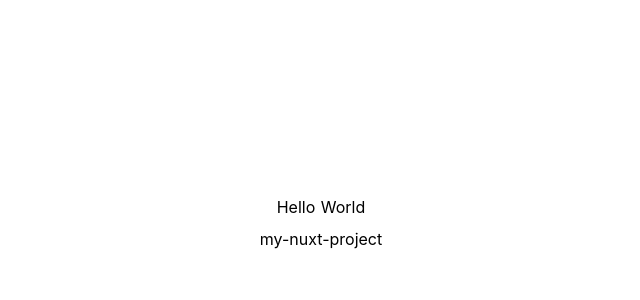
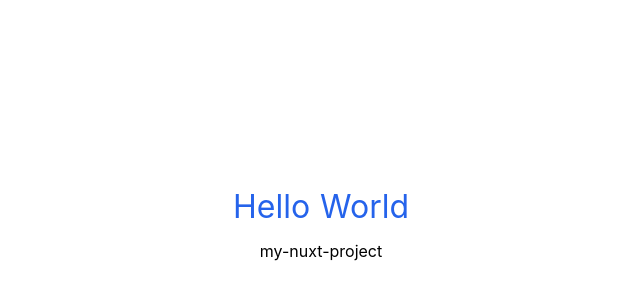
Before and after one commit to rsgd/my-nuxt-project, a Nuxt app: page / in a window 1280 px wide. Shown: the part 166-466 px from the top of the page, without its empty margins (319-959 px from the left). Built offline with nearby package versions, Linux system fonts and the light colour scheme.

Commit message:
Update layout

```diff
--- a/components/Logo.vue
+++ b/components/Logo.vue
@@ -1,11 +1,12 @@
 <template>
-  <div class="NuxtLogo">Hello World</div>
+  <div class="NuxtLogo text-blue-600">Hello World</div>
 </template>
 
 <style>
 .NuxtLogo {
   animation: 1s appear;
   margin: auto;
+  font-size: 2rem;
 }
 
 @keyframes appear {
```
